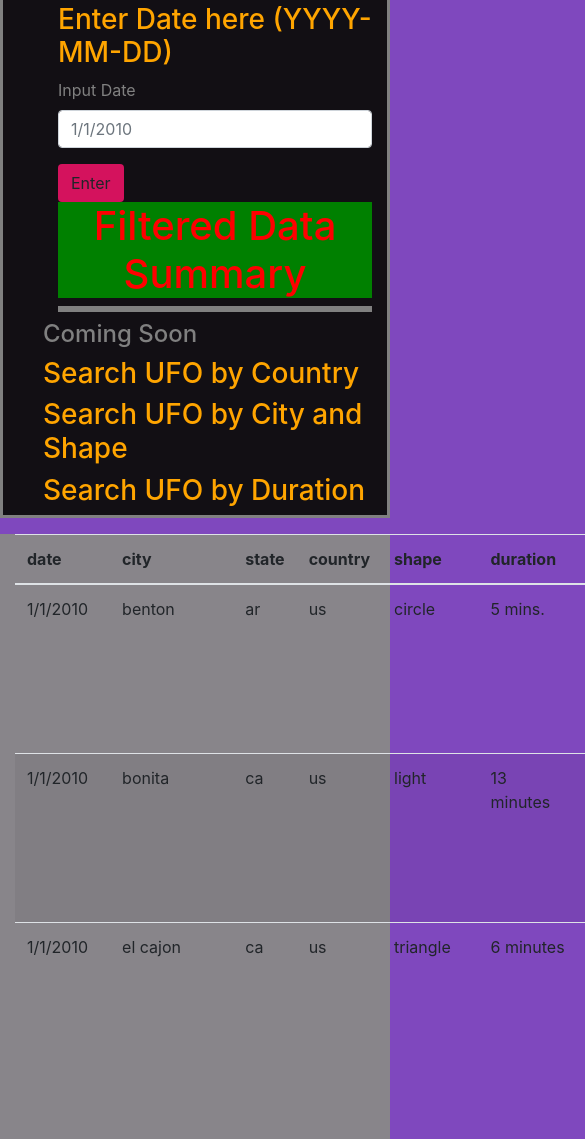
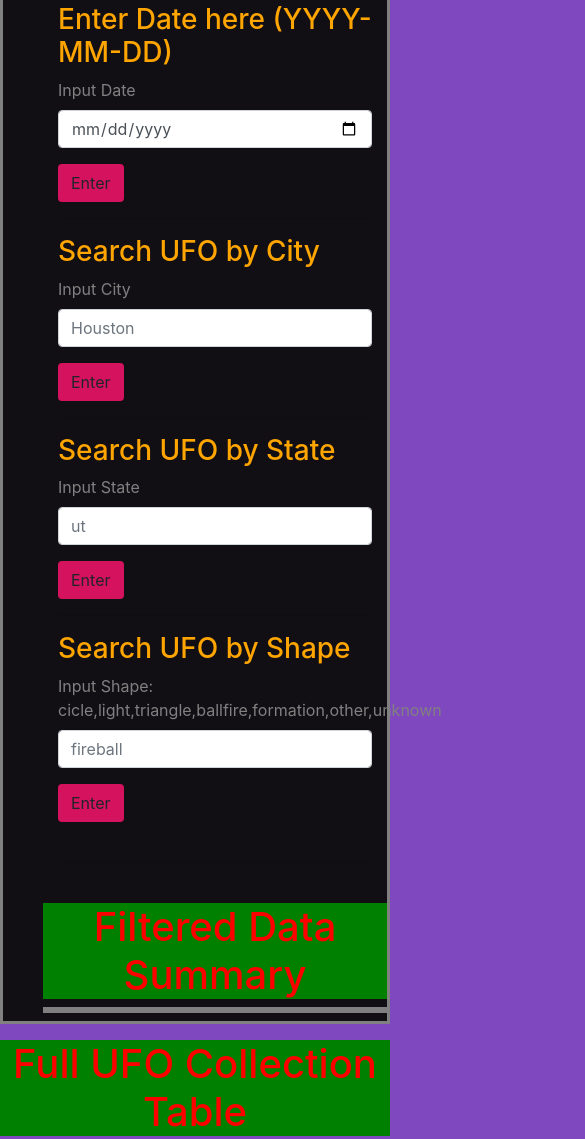
Before and after one commit to ortegaorlando2/javascript-challenge, a plain HTML site: page UFO-level-1/index.html in a window 390 px wide. Shown: the part 505-1644 px from the top of the page, 585 px wide, since content can reach past the window. Drawn offline with nearby package versions, Linux system fonts and the light colour scheme.

Commit message:
several types of searches

```diff
--- a/UFO-level-1/index.html
+++ b/UFO-level-1/index.html
@@ -57,12 +57,59 @@
                         <div class="form-group">
                             <h3>Enter Date here (YYYY-MM-DD)</h3>
                             <label for="text101">Input Date </label>
-                            <input class="form-control" id="UFOSearcher" name="text-input" type="text" placeholder="1/1/2010">
+                            <input class="form-control" id="UFOSearcher" name="text-input" type="date" placeholder="1/1/2010">
                             <!-- <input id="input-field" type="text"> -->
                         </div>
                         <button id="buttonA" type="button" class="btn btn-default" style="background-color: rgb(212, 18, 93)">Enter</button>
                     </form>
                 </div>
+                </div>
+                <hr>
+                <div class="row">
+                <div class="col-md-12">
+                  <form id="form"></form>
+                      <div class="form-group">
+                          <h3>Search UFO by City</h3>
+                          <label for="text102">Input City </label>
+                          <input class="form-control" id="UFOCity" name="text-input" type="text" placeholder="Houston">
+                          <!-- <input id="input-field" type="text"> -->
+                      </div>
+                      <button id="buttonB" type="button" class="btn btn-default" style="background-color: rgb(212, 18, 93)">Enter</button>
+                  </form>
+                </div>
+                </div>
+                <hr>
+                <div class="row">
+                  <div class="col-md-12">
+                    <form id="form"></form>
+                        <div class="form-group">
+                            <h3>Search UFO by State</h3>
+                            <label for="text103">Input State </label>
+                            <input class="form-control" id="UFOCity" name="text-input" type="text" placeholder="ut">
+                            <!-- <input id="input-field" type="text"> -->
+                        </div>
+                        <button id="buttonC" type="button" class="btn btn-default" style="background-color: rgb(212, 18, 93)">Enter</button>
+                    </form>
+                  </div>
+                  </div>
+                  <hr>
+                  <div class="row">
+                    <div class="col-md-12">
+                      <form id="form"></form>
+                          <div class="form-group">
+                              <h3>Search UFO by Shape</h3>
+                              <label for="text103">Input Shape: cicle,light,triangle,ballfire,formation,other,unknown </label>
+                              <input class="form-control" id="UFOCity" name="text-input" type="text" placeholder="fireball">
+                              <!-- <input id="input-field" type="text"> -->
+                          </div>
+                          <button id="buttonD" type="button" class="btn btn-default" style="background-color: rgb(212, 18, 93)">Enter</button>
+                      </form>
+                    </div>
+                  </div>
+                  <br>
+                  <hr>
+                  <br>
+
                 </div>
                 <div class="row">
                     <div class="col-md-12">
@@ -70,16 +117,12 @@
                         <ul class="summary"></ul>
                     </div>
                 </div>
-            </div>
+                </div>
             <h4 class="output"></h4>
-            <div>
-                <h4>Coming Soon</h4>
-                <h3>Search UFO by Country</h3>
-                <h3>Search UFO by City and Shape</h3>
-                <h3>Search UFO by Duration</h3>
-            </div>
+
         </ul>
 
+        <h1>Full UFO Collection Table</h1>
         <div class="container" style="background-color: rgb(136, 133, 138)">
             <div class="row">
               <div class="col-md-12">
--- a/UFO-level-1/static/js/Aliens.js
+++ b/UFO-level-1/static/js/Aliens.js
@@ -112,10 +112,22 @@ button4.on("click", () => {
 // Assign the data from `data.js` to a descriptive variable
 let UFOcase = data;
 let buttonA = d3.select("#buttonA");
+let buttonB = d3.select("#buttonB");
+let buttonC = d3.select("#buttonC");
+let buttonD = d3.select("#buttonD");
 let form = d3.select("#form");
 
 // Create event handlers
 buttonA.on("click", runEnter);
+form.on("submit",runEnter);
+
+buttonB.on("click", runEnter)
+form.on("submit",runEnter);
+
+buttonC.on("click", runEnter);
+form.on("submit",runEnter);
+
+buttonD.on("click", runEnter);
 form.on("submit",runEnter);
 
 // Complete the event handler function for the form
@@ -123,16 +135,11 @@ function runEnter(event) {
 
   // Prevent the page from refreshing
   event.preventDefault();
-
   // Select the input element and get the raw HTML node
   let inputElement = d3.select("#UFOSearcher");
-
-
   // Get the value property of the input element
   let inputValue = inputElement.property("value");
   console.log(`values ${inputValue}`)
-
-
 
 console.log(UFOcase);
 
@@ -154,7 +161,16 @@ console.log(UFOcase);
   console.log(inputValue);
 
   let filteredData = UFOcase.filter(theones =>
+    theones.date === inputValue);
+
+  let filteredData = UFOcase.filter(theones =>
     theones.city === inputValue);
+
+  let filteredData = UFOcase.filter(theones =>
+    theones.state === inputValue);
+
+  let filteredData = UFOcase.filter(theones =>
+    theones.shape === inputValue);
 
   console.log(filteredData);
 
```
